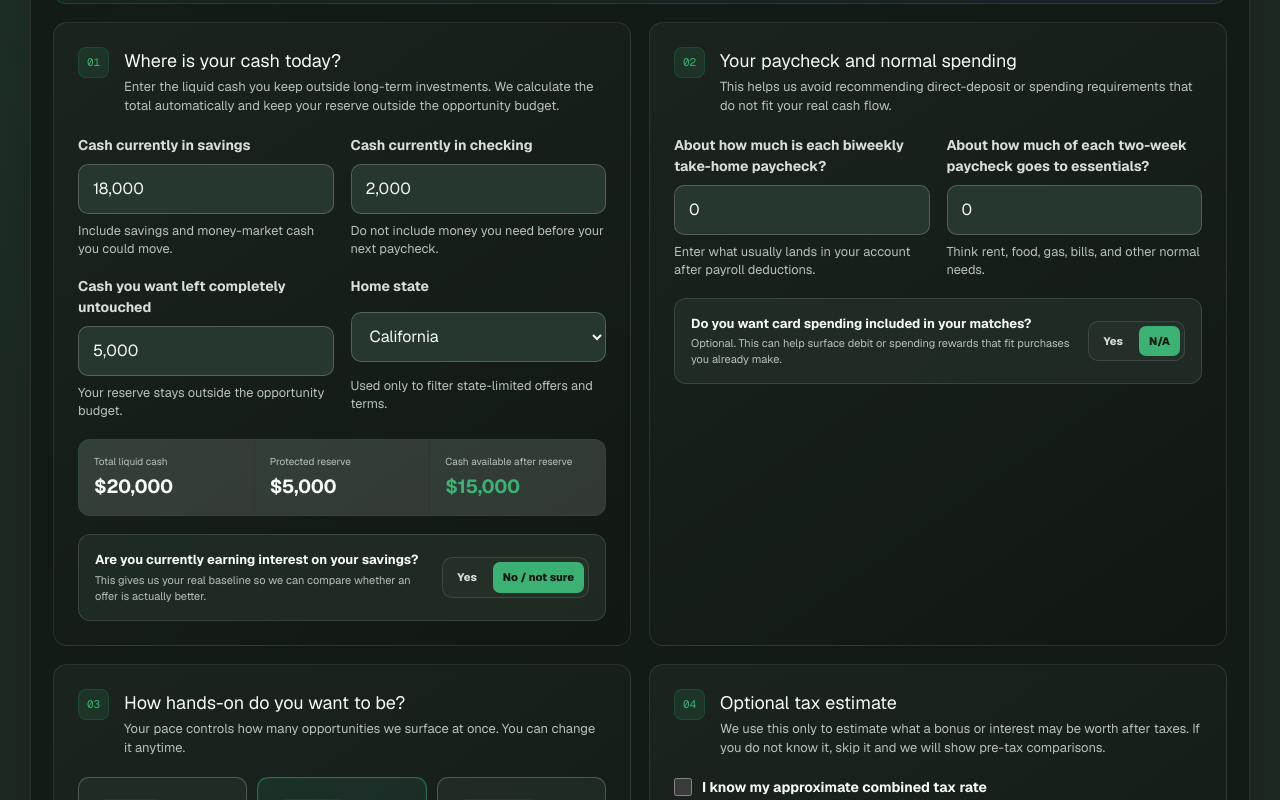
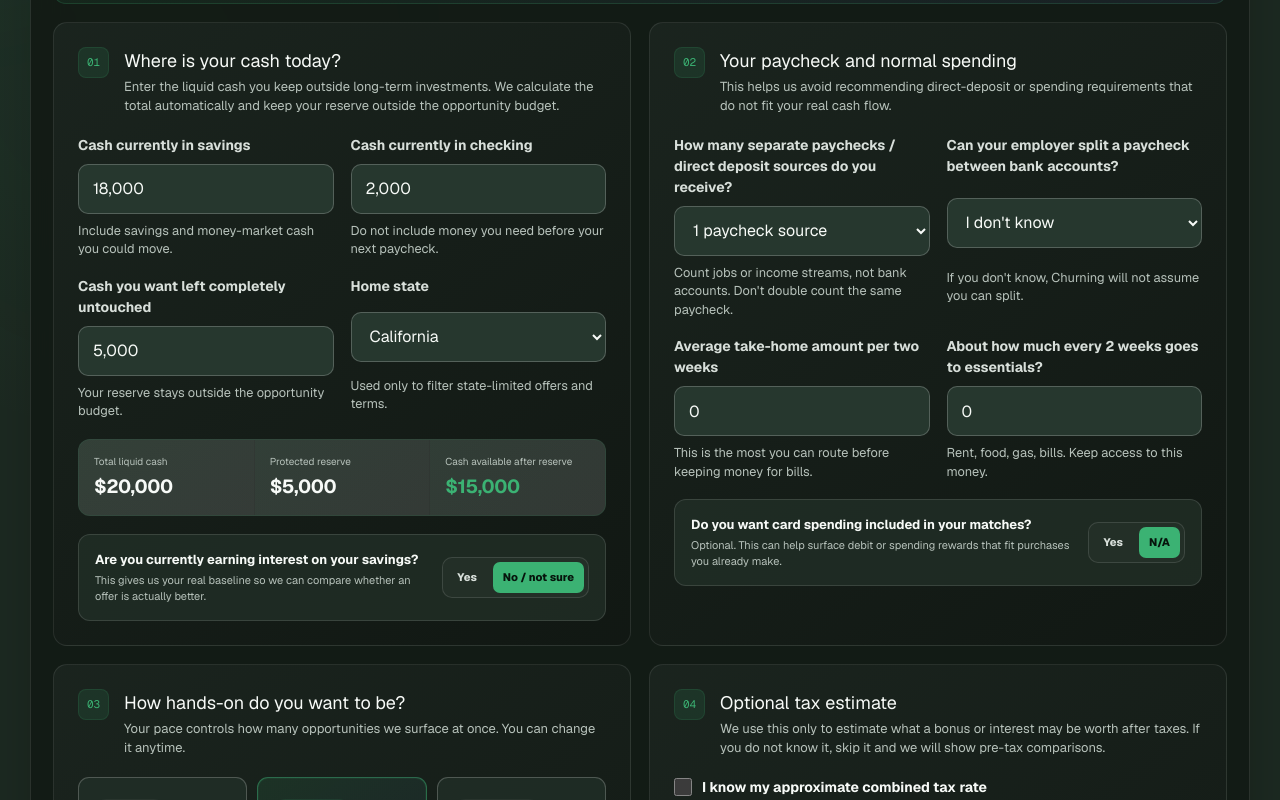
Before and after one commit to czg2015-sys/churning-app, a Next.js app: page /guest in a window 1280 px wide. Shown: the part 780-1580 px from the top of the page. Built offline with nearby package versions, Linux system fonts and the light colour scheme; no server answers.

Commit message:
Ask income source count, per-source take-home, and payroll split ability

```diff
--- a/src/components/questionnaire-form.tsx
+++ b/src/components/questionnaire-form.tsx
@@ -16,6 +16,8 @@ const defaults: FinancialProfile = {
   emergency_reserve: 5000,
   current_hysa_apy: 0,
   biweekly_pay: 0,
+  dd_source_count: 1,
+  dd_source_amounts: [],
   biweekly_essential_spend: 0,
   estimated_tax_rate: null,
   tax_rate_known: false,
@@ -66,6 +68,10 @@ export function QuestionnaireForm({
   const [hasCurrentSavingsYield, setHasCurrentSavingsYield] = useState(Number(profile.current_hysa_apy || 0) > 0);
   const [cardSpendKnown, setCardSpendKnown] = useState(Number(profile.monthly_card_spend || 0) > 0);
   const [taxKnown, setTaxKnown] = useState(profile.tax_rate_known);
+  const [ddSourceCount, setDdSourceCount] = useState(Math.max(1, Math.min(3, Number(profile.dd_source_count || 1))));
+  const [ddSourceAmounts, setDdSourceAmounts] = useState<number[]>(() => Array.isArray(profile.dd_source_amounts) && profile.dd_source_amounts.length
+    ? profile.dd_source_amounts.map((value) => Number(value) || 0)
+    : [Number(profile.biweekly_pay || 0), 0, 0]);
   const [bankSearch, setBankSearch] = useState("");
   const [bankSelections, setBankSelections] = useState<string[]>(initialBanks);
   const [saving, setSaving] = useState(false);
@@ -91,6 +97,14 @@ export function QuestionnaireForm({
 
     const form = new FormData(event.currentTarget);
     const selectedBanks = form.getAll("bank_history").map(String);
+    const combinedBiweeklyPay = ddSourceCount === 1
+      ? numberValue(form.get("biweekly_pay"))
+      : ddSourceAmounts.slice(0, ddSourceCount).reduce((sum, value) => sum + Math.max(0, value), 0);
+    if (ddSourceCount > 1 && ddSourceAmounts.slice(0, ddSourceCount).some((value) => !(value > 0))) {
+      setError("Enter the average amount of each paycheck source so Churning can split DD recommendations correctly.");
+      setSaving(false);
+      return;
+    }
     const stateCode = String(form.get("state_code") || initialState);
     const financialProfile: FinancialProfile = {
       total_cash: totalCash,
@@ -98,7 +112,9 @@ export function QuestionnaireForm({
       checking_cash: checkingCash,
       emergency_reserve: emergencyReserve,
       current_hysa_apy: hasCurrentSavingsYield ? numberValue(form.get("current_hysa_apy")) : 0,
-      biweekly_pay: numberValue(form.get("biweekly_pay")),
+      biweekly_pay: combinedBiweeklyPay,
+      dd_source_count: ddSourceCount,
+      dd_source_amounts: ddSourceCount === 1 ? [combinedBiweeklyPay] : ddSourceAmounts.slice(0, ddSourceCount),
       biweekly_essential_spend: numberValue(form.get("biweekly_essential_spend")),
       monthly_card_spend: cardSpendKnown ? numberValue(form.get("monthly_card_spend")) : 0,
       current_spend_reward_rate: cardSpendKnown ? numberValue(form.get("current_spend_reward_rate")) : 0,
@@ -208,8 +224,11 @@ export function QuestionnaireForm({
         <section className="planner-section">
           <div className="form-section-heading"><span>02</span><div><h3>Your paycheck and normal spending</h3><p>This helps us avoid recommending direct-deposit or spending requirements that do not fit your real cash flow.</p></div></div>
           <div className="form-grid">
-            <div className="field"><label htmlFor="biweekly_pay">About how much is each biweekly take-home paycheck?</label><FormattedNumberInput id="biweekly_pay" name="biweekly_pay" defaultValue={Number(profile.biweekly_pay)} placeholder="1,500" /><small>Enter what usually lands in your account after payroll deductions.</small></div>
-            <div className="field"><label htmlFor="biweekly_essential_spend">About how much of each two-week paycheck goes to essentials?</label><FormattedNumberInput id="biweekly_essential_spend" name="biweekly_essential_spend" defaultValue={Number(profile.biweekly_essential_spend)} placeholder="900" /><small>Think rent, food, gas, bills, and other normal needs.</small></div>
+            <div className="field"><label htmlFor="dd_source_count">How many separate paychecks / direct deposit sources do you receive?</label><select id="dd_source_count" name="dd_source_count" value={ddSourceCount} onChange={(event) => setDdSourceCount(Number(event.target.value))}><option value={1}>1 paycheck source</option><option value={2}>2 paycheck sources</option><option value={3}>3 paycheck sources</option></select><small>Count jobs or income streams, not bank accounts. Don't double count the same paycheck.</small></div>
+            <div className="field"><label htmlFor="employer_multiple_dd">Can your employer split a paycheck between bank accounts?</label><select id="employer_multiple_dd" name="employer_multiple_dd" defaultValue={profile.employer_multiple_dd === true ? "yes" : profile.employer_multiple_dd === false ? "no" : "unknown"}><option value="unknown">I don't know</option><option value="yes">Yes, they allow a split</option><option value="no">No, one bank per paycheck</option></select><small>If you don't know, Churning will not assume you can split.</small></div>
+            {ddSourceCount === 1 ? <div className="field"><label htmlFor="biweekly_pay">Average take-home amount per two weeks</label><FormattedNumberInput id="biweekly_pay" name="biweekly_pay" defaultValue={Number(profile.biweekly_pay)} placeholder="650" /><small>This is the most you can route before keeping money for bills.</small></div>
+              : Array.from({ length: ddSourceCount }, (_, index) => <div className="field" key={index}><label htmlFor={`dd_source_${index}`}>Income source ${index + 1} — average take-home per two weeks</label><FormattedNumberInput id={`dd_source_${index}`} name={`dd_source_${index}`} value={ddSourceAmounts[index] || 0} onValueChange={(value) => setDdSourceAmounts((prev) => { const nextValues = [...prev]; nextValues[index] = Math.max(0, value); return nextValues; })} placeholder="650"/><small>Use an equivalent two-week amount so we can test each source independently.</small></div>)}
+            <div className="field"><label htmlFor="biweekly_essential_spend">About how much every 2 weeks goes to essentials?</label><FormattedNumberInput id="biweekly_essential_spend" name="biweekly_essential_spend" defaultValue={Number(profile.biweekly_essential_spend)} placeholder="500" /><small>Rent, food, gas, bills. Keep access to this money.</small></div>
           </div>
 
           <div className="optional-toggle-block">
@@ -236,7 +255,7 @@ export function QuestionnaireForm({
           <div className="form-grid" style={{ marginTop: 17 }}>
             <div className="field"><label htmlFor="ranking_preference">What should we prioritize first?</label><select id="ranking_preference" name="ranking_preference" defaultValue={profile.ranking_preference}><option value="balanced">Best overall fit</option><option value="profit">Highest estimated value</option><option value="ease">Simplest requirements</option><option value="liquidity">Keep cash most accessible</option></select><small>Balanced considers value, effort, liquidity, and fit together.</small></div>
             <div className="field"><label htmlFor="annual_extra_goal">Extra annual cash earnings goal</label><FormattedNumberInput id="annual_extra_goal" name="annual_extra_goal" defaultValue={Number(profile.annual_extra_goal)} placeholder="1,000" /><small>Optional target for bonuses + incremental interest.</small></div>
-            <div className="field"><label htmlFor="employer_multiple_dd">Can your payroll split direct deposit between multiple accounts?</label><select id="employer_multiple_dd" name="employer_multiple_dd" defaultValue={profile.employer_multiple_dd === true ? "yes" : profile.employer_multiple_dd === false ? "no" : "unknown"}><option value="unknown">I don’t know</option><option value="yes">Yes</option><option value="no">No</option></select><small>Only Active mode will use multiple DD lanes, and only when this is set to Yes.</small></div>
+
             <div className="field"><label className="switch-row" htmlFor="alerts_opt_in"><input id="alerts_opt_in" name="alerts_opt_in" type="checkbox" defaultChecked={Boolean(profile.alerts_opt_in)} /><span>Enable important tracker alerts</span></label><small>Used for deadline, fee, payout and safe-close reminders once notification delivery is connected.</small></div>
           </div>
         </section>
```
